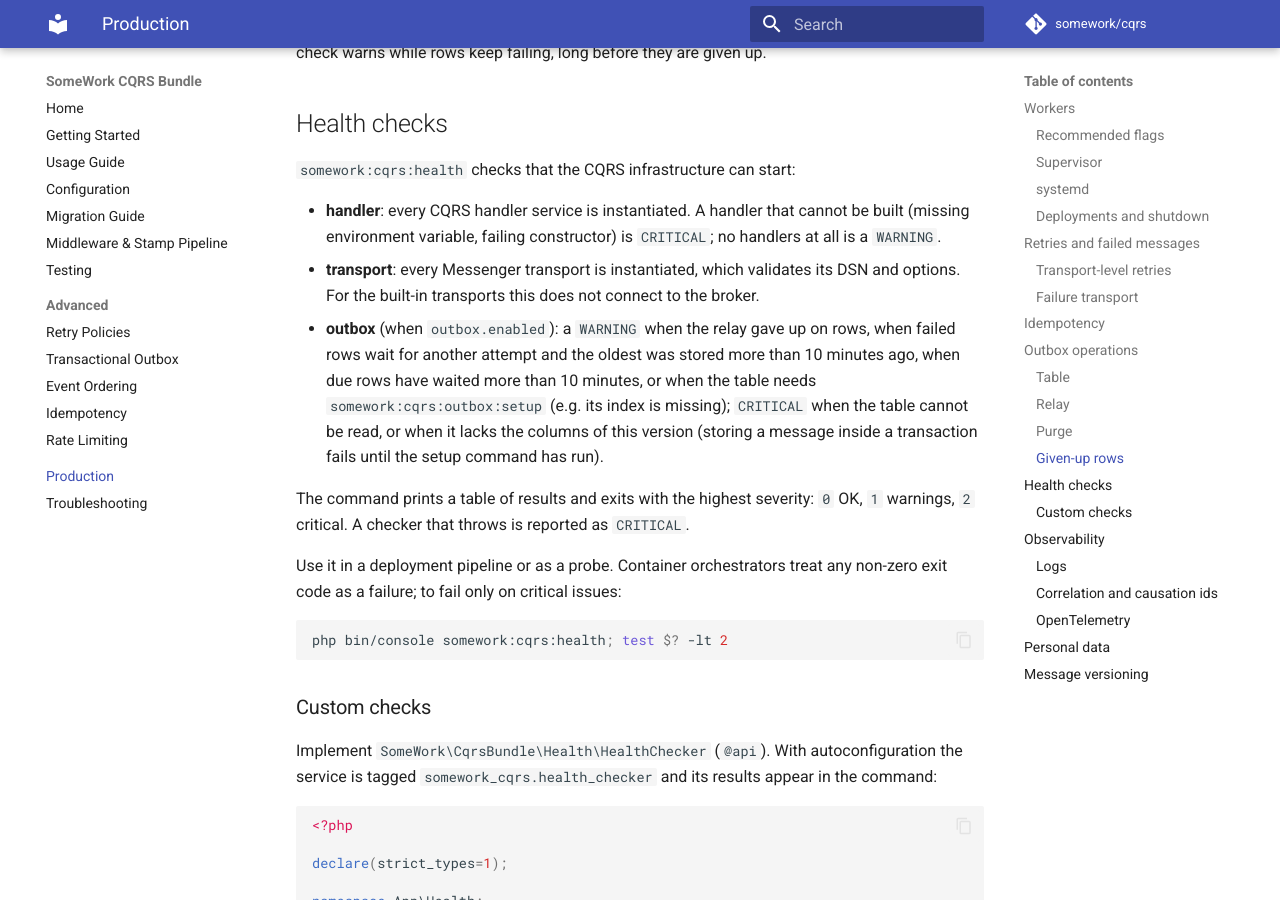
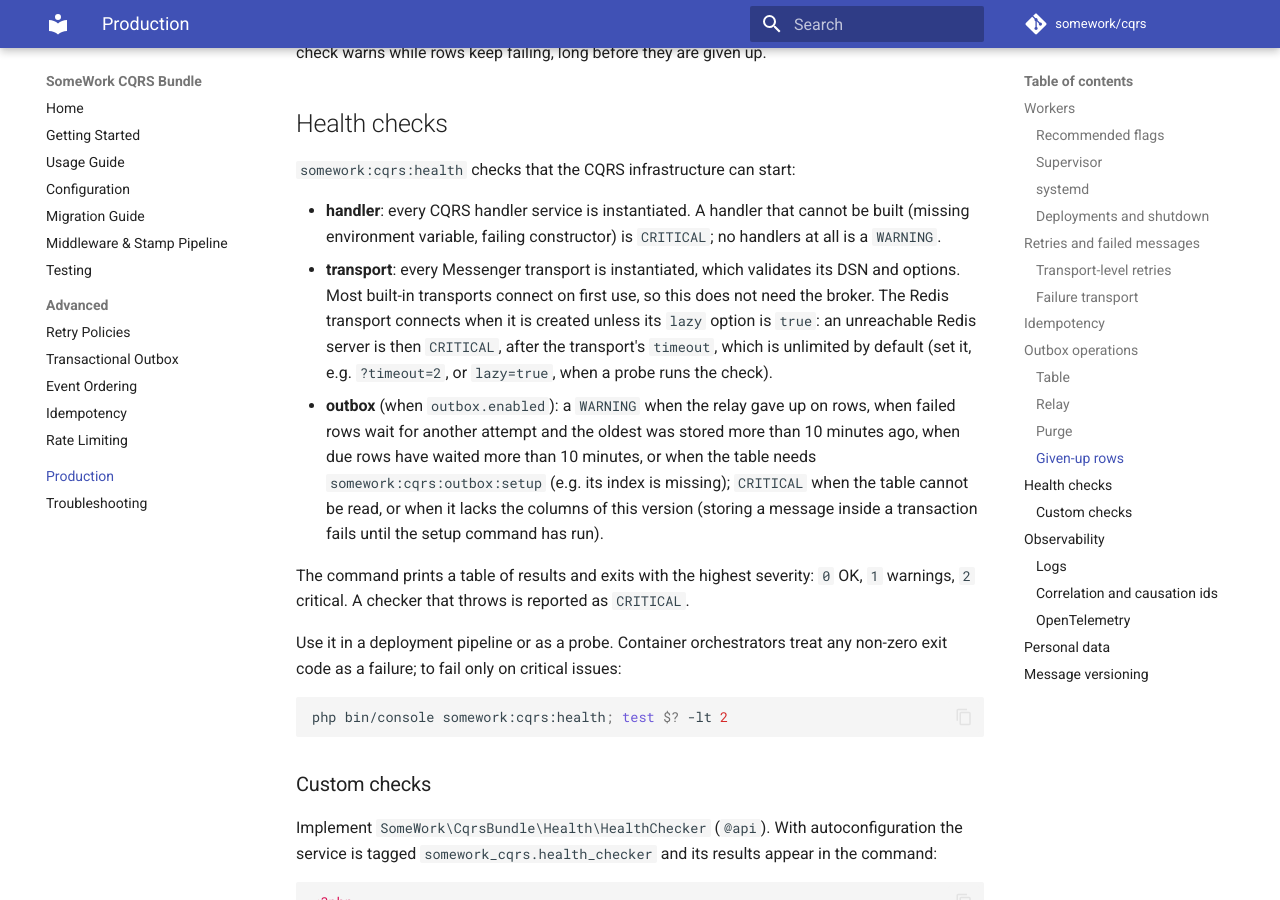
Before and after one commit to somework/cqrs, an MkDocs documentation site: the page built from docs/production.md, in a window 1280 px wide and 900 px high, scrolled down 8499 px. Built offline with MkDocs 1.6.1 and Material for MkDocs 9.7.7, drawn with Linux system fonts in a browser that asks for light colours; comment, search, counter and statistics services are not loaded.

Commit message:
Address review: #[AsMessage] routing test, Redis health check docs
- test that a bare #[Asynchronous] leaves a message routed by
  #[AsMessage(transport:)] to Messenger
- the transport health check and its docs no longer claim that creating a
  transport never connects: the Redis transport connects when created
  unless lazy is true, so an unreachable server is CRITICAL after its
  timeout

Co-Authored-By: Claude Opus 5.5 <noreply@anthropic.com>
Claude-Session: https://claude.ai/code/session_01JKs8UFnQq1V5xnRTZe1VNV

```diff
--- a/docs/production.md
+++ b/docs/production.md
@@ -402,8 +402,11 @@ rows keep failing, long before they are given up.
   be built (missing environment variable, failing constructor) is `CRITICAL`; no
   handlers at all is a `WARNING`.
 * **transport**: every Messenger transport is instantiated, which validates its
-  DSN and options. For the built-in transports this does not connect to the
-  broker.
+  DSN and options. Most built-in transports connect on first use, so this does
+  not need the broker. The Redis transport connects when it is created unless
+  its `lazy` option is `true`: an unreachable Redis server is then `CRITICAL`,
+  after the transport's `timeout`, which is unlimited by default (set it, e.g.
+  `?timeout=2`, or `lazy=true`, when a probe runs the check).
 * **outbox** (when `outbox.enabled`): a `WARNING` when the relay gave up on
   rows, when failed rows wait for another attempt and the oldest was stored more
   than 10 minutes ago, when due rows have waited more than 10 minutes, or when
```
Also changed, not shown: docs/troubleshooting.md (+2 -1 lines), 2 other files.
